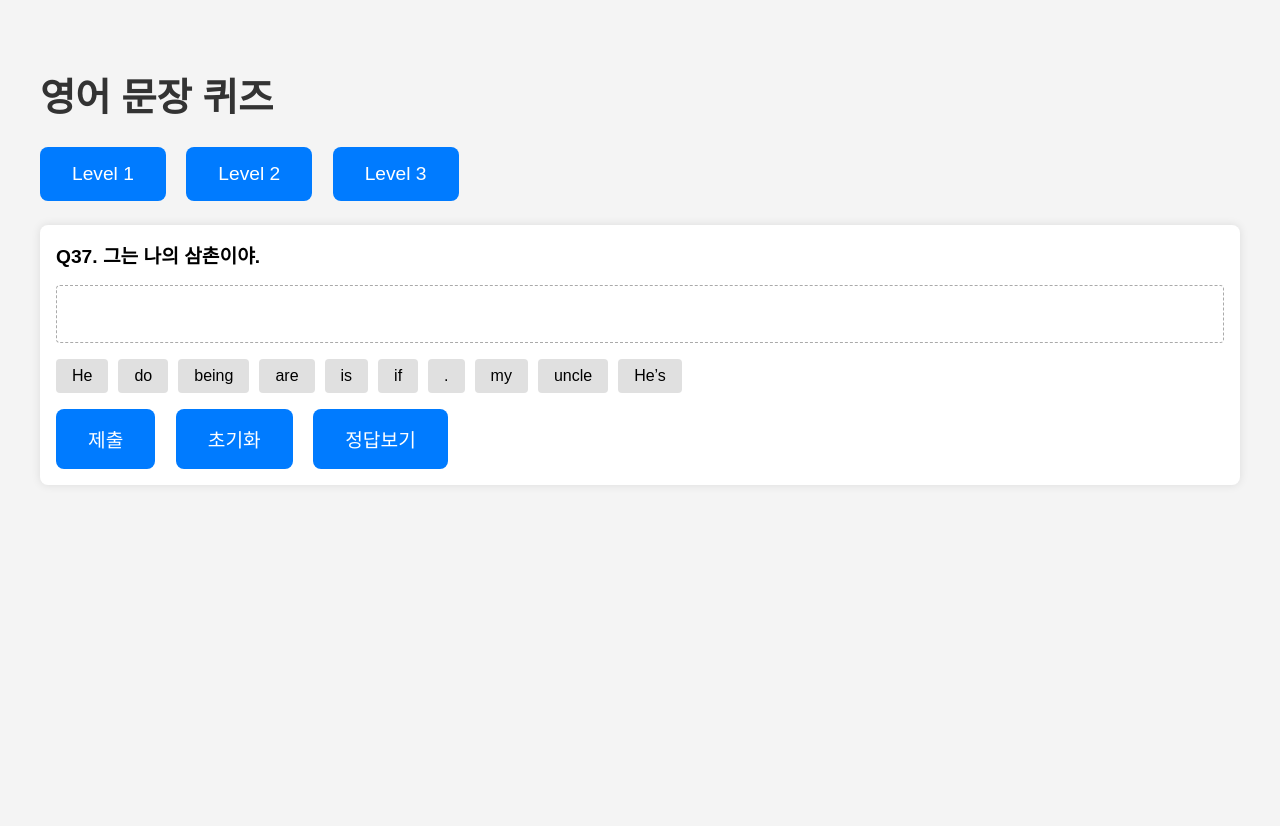
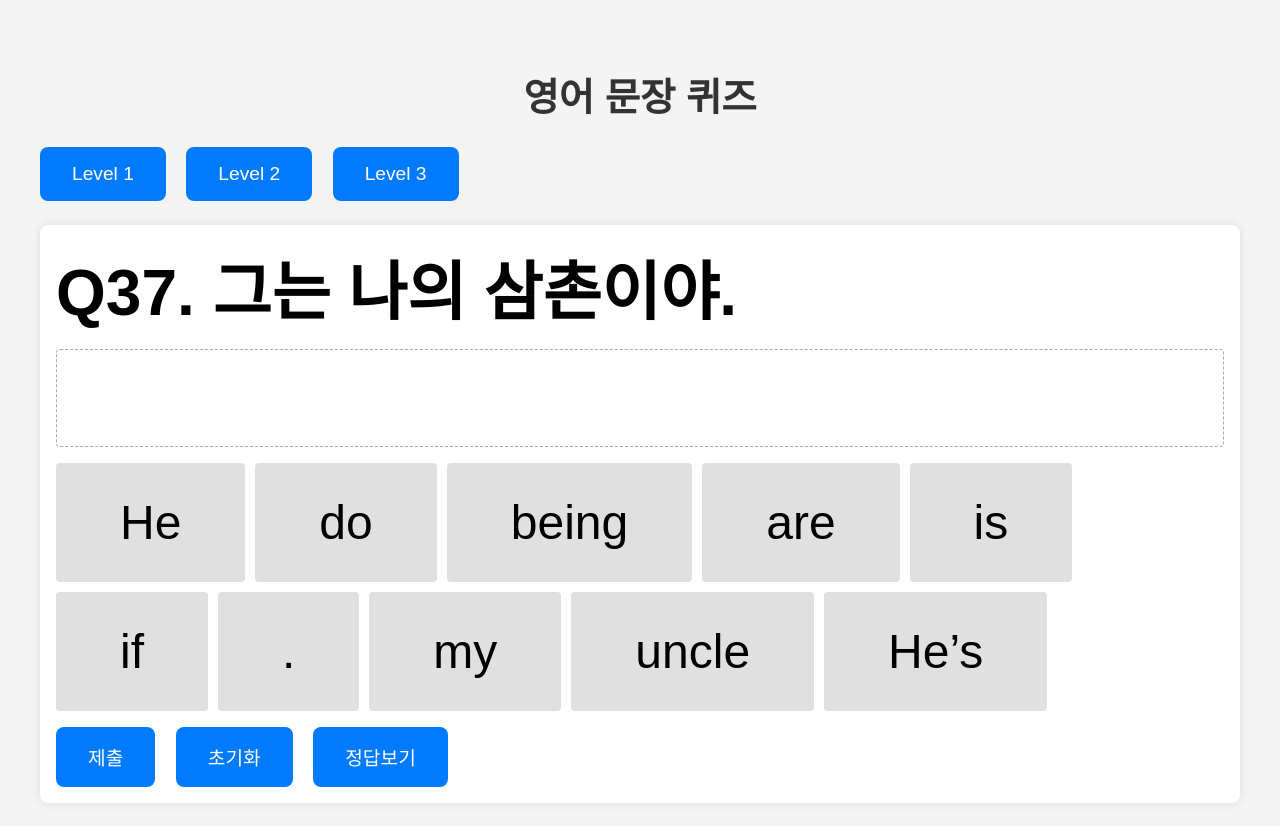
Before and after one commit to GGulzeng/quiz, a plain HTML site: page index.html in a window 1280 px wide. Both pictures are taken after a click on the button "Level 1". Before the commit the page ends 800 px from the top, so only its background shows below. Drawn offline with Linux system fonts and the light colour scheme.

Commit message:
Add files via upload

```diff
--- a/index.html
+++ b/index.html
@@ -6,7 +6,7 @@
   <title>영어 문장 퀴즈</title>
   <style>
     body { font-family: sans-serif; padding: 2rem; background: #f4f4f4; }
-    h1 { color: #333;  font-size: 2.4rem; }
+    h1 { color: #333; font-size: 6rem; text-align: center;  font-size: 2.4rem; }
     .level-buttons { margin-bottom: 1.5rem; }
     .level-buttons button,
     button {
@@ -20,10 +20,10 @@
       margin-right: 1rem;
     }
     .quiz-box { background: white; padding: 1rem; margin-bottom: 2rem; border-radius: 8px; box-shadow: 0 0 10px rgba(0,0,0,0.1); }
-    .kor-question { font-size: 1.2rem; margin-bottom: 1rem; }
+    .kor-question { font-size: 4rem; font-weight: bold; margin-bottom: 1rem; }
     .choices { display: flex; flex-wrap: wrap; gap: 10px; margin-bottom: 1rem; }
-    .choice { background: #e0e0e0; padding: 0.5rem 1rem; border-radius: 4px; cursor: pointer; }
-    .assembled { min-height: 40px; margin-bottom: 1rem; border: 1px dashed #aaa; padding: 0.5rem; border-radius: 4px; background: #fff; }
+    .choice { background: #e0e0e0; padding: 2rem 4rem; font-size: 3rem; border-radius: 4px; cursor: pointer; }
+    .assembled { min-height: 80px; font-size: 3rem; margin-bottom: 1rem; border: 1px dashed #aaa; padding: 0.5rem; border-radius: 4px; background: #fff; }
     .modal { display: none; position: fixed; top: 0; left: 0; width: 100%; height: 100%; background: rgba(0,0,0,0.5); justify-content: center; align-items: center; z-index: 10; }
     .modal-content { background: white; padding: 2rem; border-radius: 8px; text-align: center; min-width: 300px; }
     #countdown { font-size: 1.2rem; margin-top: 1rem; color: #d00; }
```
